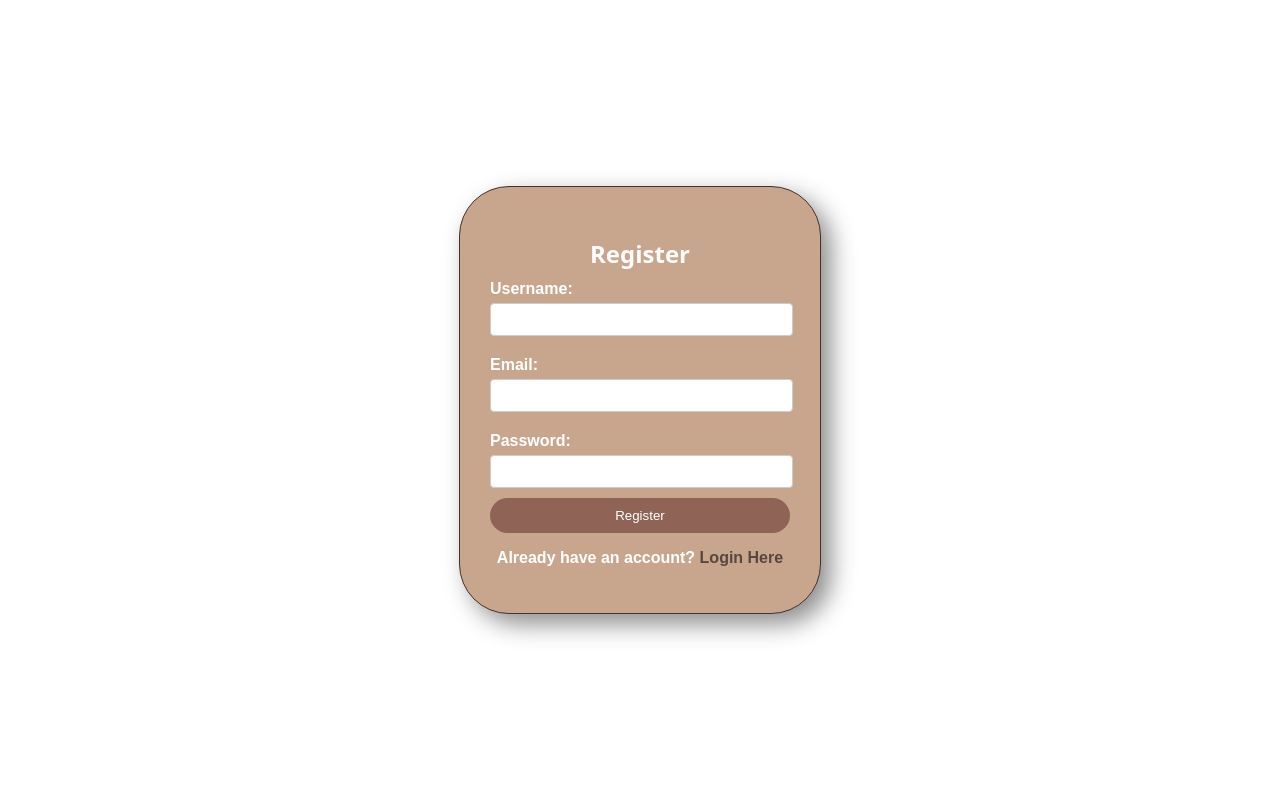
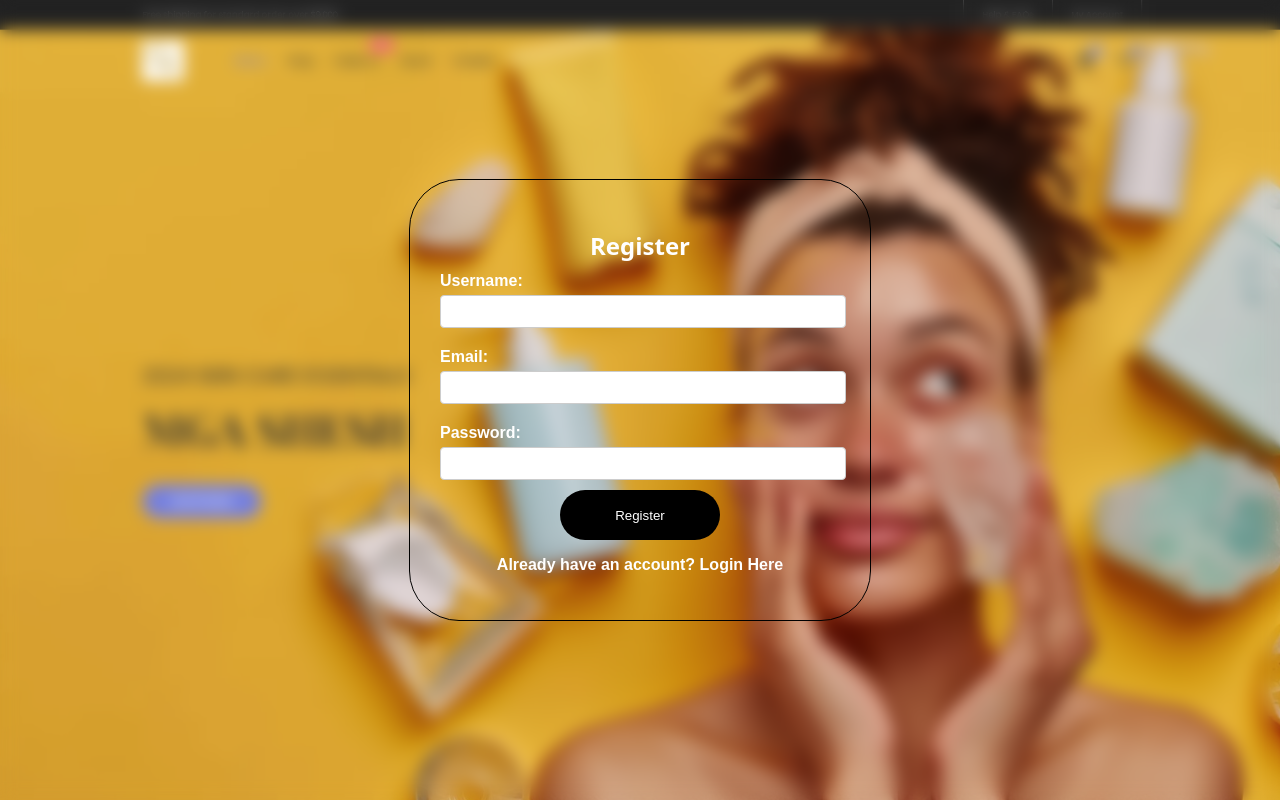
Before and after one commit to AllenKalboh/FINAL-PROJ, a PHP site: page /register.php in a window 1280 px wide. Run offline with PHP 8.4, Linux system fonts and the light colour scheme.

Commit message:
Laboratory Shet

```diff
--- a/login.css
+++ b/login.css
@@ -8,18 +8,33 @@ body{
     justify-content: center;
     align-items: center;
     font-family: Arial, sans-serif;
-    background-color: #ffffff;
-
+    background-image: url('images/bglogin.png');
+    background-size: cover; /* Ensures the image covers the entire background */
+    background-repeat: no-repeat; /* Prevents repeating the image */
+    background-position: center; /* Centers the image */
+}
+body::before {
+    content: '';
+    position: absolute;
+    top: 0;
+    left: 0;
+    width: 100%;
+    height: 100%;
+    background-image: url('images/bglogin.png');
+    background-size: cover;
+    background-repeat: no-repeat;
+    background-position: center;
+    filter: blur(8px); /* Adjust the blur amount as needed */
+    z-index: -1; /* Ensures it is behind the content */
 }
 .container{
-    background: #c8a68d;
-    width: 300px;
+    background: rgba(145, 145, 145, 0.0);
+    width: 400px;
     padding: 30px;
-    box-shadow: 0 0 10px rgba (0,0,0,0.1);
-    border: solid rgb(72, 48, 43) 1px;
+    border: solid black 1px;
     border-radius: 50px;
     /*             horizontal     vertical         blur%         blur-color   */
-    box-shadow:     10px           10px            25px          #8d8d8d;
+    /* box-shadow:     10px           10px            25px          #8d8d8d; */
 }
 h2{
     text-align: center;
@@ -36,7 +51,7 @@ label{
 input[type="text"],
 input[type="email"],
 input[type="password"] {
-    width: 95%;
+    width: 97%;
     padding: 8px;
     margin-bottom: 10px;
     border: 1px solid #ccc;
@@ -44,26 +59,30 @@ input[type="password"] {
 }
 
 .log-in-btn{
-    width: 100%;
+    width: 40%;
+    height: 50px;
     padding: 10px;
-    background-color: #8f6456;
+    background-color: #000000;
     color: #fff;
     border: none;
     border-radius: 50px;
     cursor: pointer;
     transition: 0.2s;
+    margin-left: 30%;
 }
 
 .reg-btn{
-    width: 100%;
+    width: 40%;
+    height: 50px;
     padding: 10px;
-    background-color: #8f6456;
+    background-color: #000000;
     color: #fff;
     border: none;
     border-radius: 50px;
     cursor: pointer;
     text-decoration: none;
     transition: 0.2s;
+    margin-left: 30%;
 }
 .reg-btn a{
     color:white;
@@ -75,7 +94,8 @@ input[type="password"] {
 }
 
 button:hover{
-    background-color: #6f564d;
+    background-color: #ffffff;
+    color: black;
 }
 p{
     text-align: center;
@@ -85,7 +105,7 @@ p{
 }
 
 .login-here a{
-    color: rgb(87, 71, 63);
+    color: rgb(255, 255, 255);
 }
 
 .log-out-btn{
--- a/register.php
+++ b/register.php
@@ -10,6 +10,7 @@ if($_SERVER["REQUEST_METHOD"]=="POST"){
 
     if($conn->query($sql)===TRUE){
         echo "<script>alert('Registration Succesful');</script>";
+        header("Location: login.php");
     } else{
         echo "Error: " .$sql ."<br>". $conn->error;
     }
```
Also changed, not shown: login.php (+13 -0 lines), shoping-cart.html (+44 -0 lines), images/bglogin.png (added).
